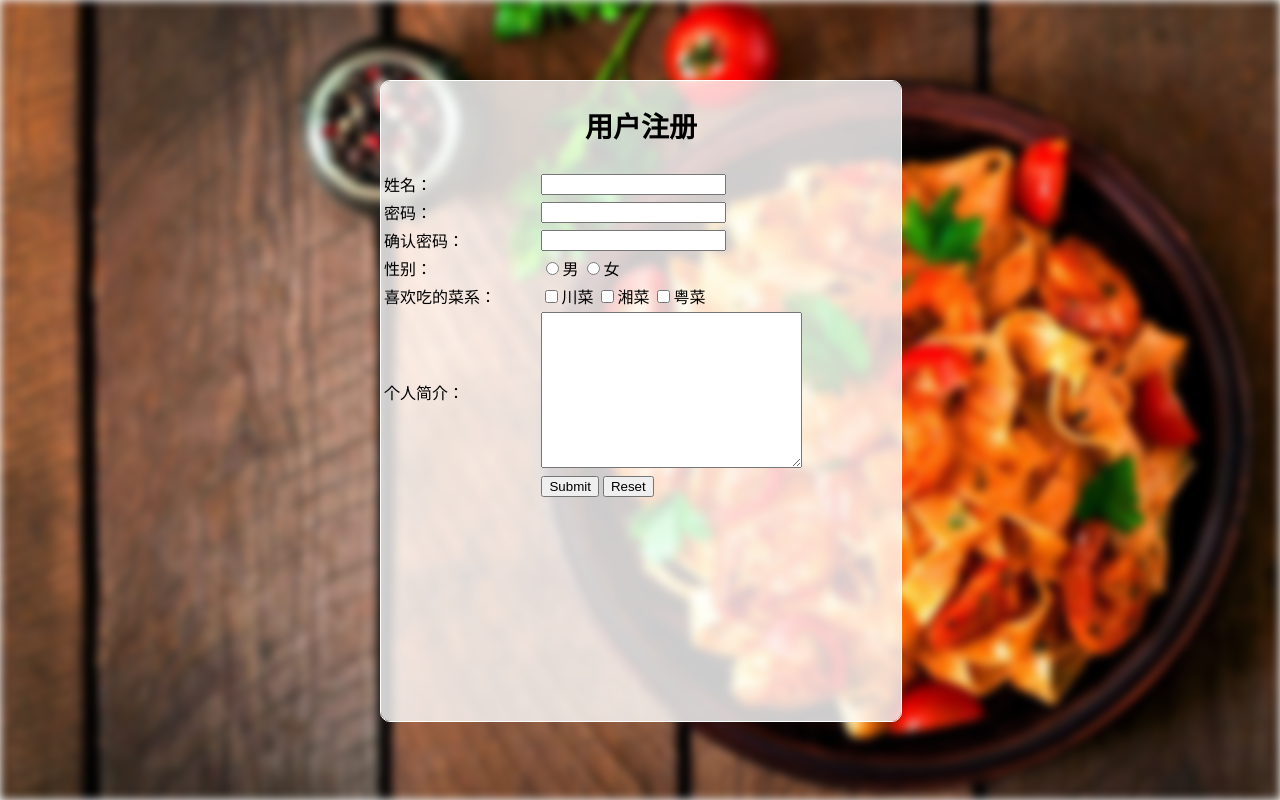
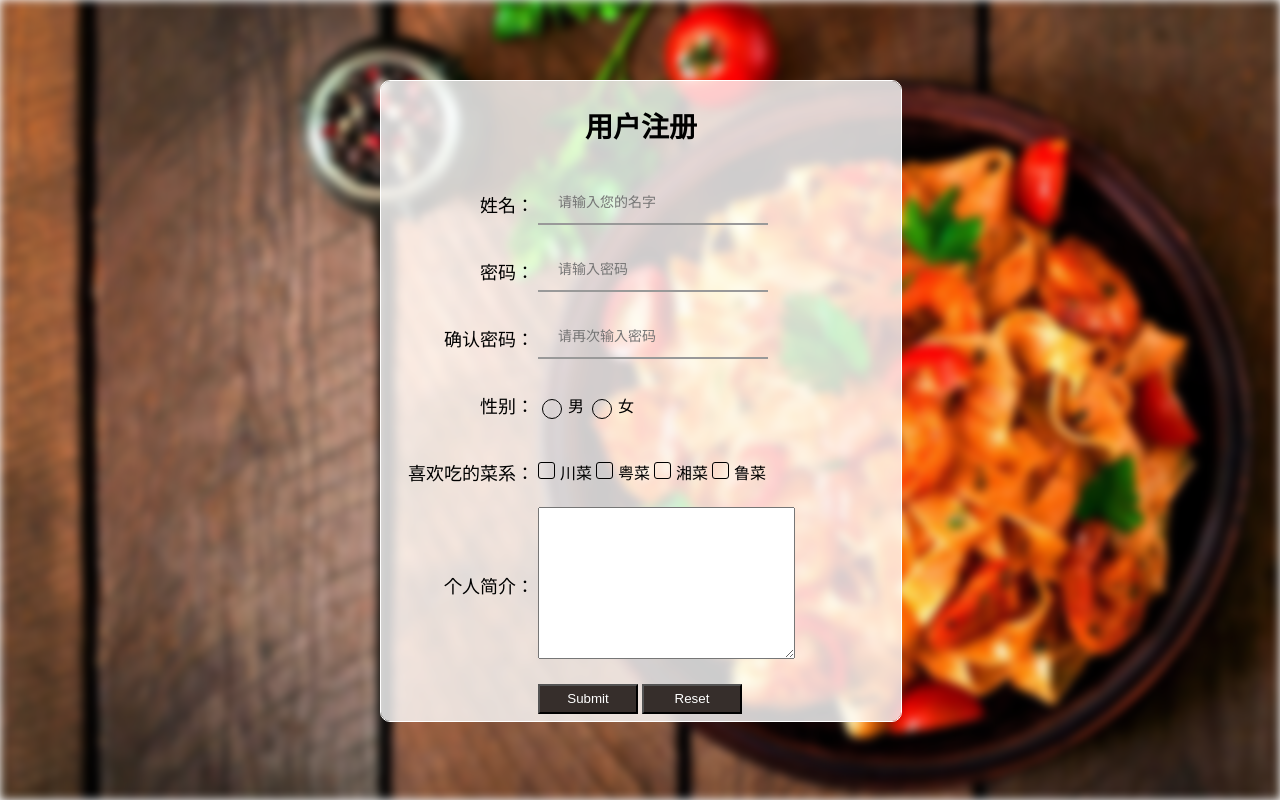
Before and after one commit to FrancoYang/pretty-form, a plain HTML site: page index.html in a window 1280 px wide. Drawn offline with Linux system fonts and the light colour scheme.

Commit message:
updated codes

```diff
--- a/index.html
+++ b/index.html
@@ -63,6 +63,119 @@
 		table{
 			width: 100%;
 		}
+		input,textarea{
+			padding:0;
+			outline:none;
+			/*去除轮廓*/
+		}
+		.td_left{
+			text-align:right;
+			/*表格左边的文字都右对齐*/
+			font-size:18px;
+			width:150px;
+		}
+		.td_right input[type="text"],.td_right input[type="password"]{
+			height: 40px;
+			width: 230px;
+			background:transparent;
+			border:none;
+			border-bottom:2px solid #999;
+			text-indent:20px;
+			transition:0.3s;
+		}
+		.td_right input[type="text"]:hover,.td_right input[type="password"]:hover{
+			border-color:#888;
+		}
+		.popup tr{
+			height: 65px;
+		}
+		.td_right input[type="textarea"]{
+			width: 254px;
+			height: 100px;
+		}
+		.btn input{
+			width: 100px;
+			height: 30px;
+			background:#362e2b;
+			color: #fff;
+		}
+		tr.des{
+        	height: 120px;
+		}
+	    .td_right input[type="text"]:focus,.td_right input[type="password"]:focus{
+	        border-bottom-color: #562d2b;
+	    }
+	    .td_right input[type="text"]:focus~.move:after{
+	        transform: translateX(220px);
+	    }
+	    .td_right input[type="password"]::-webkit-input-placeholder,.td_right input[type="text"]::-webkit-input-placeholder{
+	        transition: 0.5s;
+	        font-size: 14px;
+	        transform-origin: top left;
+	    }
+	    .td_right input[type="password"]:focus::-webkit-input-placeholder,.td_right input[type="text"]:focus::-webkit-input-placeholder{
+	        transform: scale(0.8) translateY(-15px);
+	        /*这里3处是用到了css3里面的方法，使placeholder的文字沿着左上角做缩放以及按垂直方向平移*/
+	    }
+	    input[name="gender"]{
+	        display: none;
+	    }
+	    .sex{
+	        padding-left: 30px;
+	        position: relative;
+	    }
+	   /* 这里是因为原生单选按钮并不能改变颜色，因此用的增加伪类的方法，模拟了一个圆出来*/
+	    .sex:before{
+	        content: '';
+	        display: inline-block;
+	        width: 8px;
+	        height: 8px;
+	        border: 1px solid #000;
+	        border-radius: 50%;
+	        position:absolute;
+	        right: 22px;
+	        top: 1px;
+	        padding:5px;
+	    }
+	    input[name="gender"]:checked+label:before{
+	        background: #362e2b;
+	        background-clip: content-box;
+	    }
+	    input[name="food"]{
+	        display: none;
+	    }
+	    .menu{
+	        width: 15px;
+	        height: 15px;
+	        border: 1px solid #000;
+	        border-radius: 3px;
+	        display: inline-block;
+	        margin-right: 5px;
+	        position: relative;
+	    }
+	     /*这里是因为原生原生多选框并不能改变样式，因此用的增加伪类的方法，模拟了一个勾出来，而这个勾也是分成2笔出来的，其实就是2个变形后的div，用到了css3里面的旋转*/
+	    input[name="food"]:checked+ .menu:after{
+	        content: '';
+	        width: 2px;
+	        height: 7px;
+	        background: black;
+	        display: inline-block;
+	        transform: rotate(135deg);
+	        position: absolute;
+	        left:4px;
+	        top: 10px;
+	    }
+	    input[name="food"]:checked+ .menu:before{
+	        content: '';
+	        width: 2px;
+	        height: 15px;
+	        background: black;
+	        display: inline-block;
+	        transform: rotate(20deg);
+	        position: absolute;
+	        left:10px;
+	        top: 2px;
+	    }
 	</style>
 </head>
 <body>
@@ -75,48 +188,51 @@
 			<span class="title_name">用户注册</span>
 			<span class="line"></span>
 		</h2>
+		<form action="#">
 			<table>
 				<tbody>
 					<tr>
 						<td class="td_left">姓名：</td>
-					<td><input type="text"></td>
+						<td class="td_right"><input type="text" placeholder="请输入您的名字"></td>
 					</tr>
 					<tr>
 						<td class="td_left">密码：</td>
-					<td><input type="password"></td>
+						<td class="td_right"><input type="password" placeholder="请输入密码"></td>
 					</tr>
 					<tr>
 						<td class="td_left">确认密码：</td>
-					<td><input type="password"></td>
+						<td class="td_right"><input type="password" placeholder="请再次输入密码"></td>
 					</tr>
 					<tr>
 						<td class="td_left">性别：</td>
 						<td>
-						<input type="radio" name="gender">男
-						<input type="radio" name="gender">女
+							<input id="man" type="radio" name="gender" value="男"><label for="man" class="sex">男</label>
+							<input id="wowan" type="radio" name="gender" value="女"><label for="wowan" class="sex">女</label>
 						</td>
 					</tr>
 					<tr>
 						<td class="td_left">喜欢吃的菜系：</td>
-					<td>
-						<input type="checkbox" name="food">川菜
-						<input type="checkbox" name="food">湘菜
-						<input type="checkbox" name="food">粤菜
+						<td class="td_right">
+							<input id="food_c" type="checkbox" name="food" value="川菜"><label for="food_c" class="menu"></label>川菜
+							<input id="food_y" type="checkbox" name="food" value="粤菜"><label for="food_y" class="menu"></label>粤菜
+							<input id="food_x" type="checkbox" name="food" value="湘菜"><label for="food_x" class="menu"></label>湘菜
+							<input id="food_l" type="checkbox" name="food" value="鲁菜"><label for="food_l" class="menu"></label>鲁菜
 						</td>
 					</tr>
-				<tr>
+					<tr class="des">
 						<td class="td_left">个人简介：</td>
-					<td><textarea name="" id="" cols="30" rows="10"></textarea></td>
+						<td class="td_right"><textarea name="" id="" cols="30" rows="10"></textarea></td>
 					</tr>
 					<tr>
 						<td class="td_left"></td>
-					<td>
+						<td class="td_right btn">
 							<input type="submit">
 							<input type="reset">
 						</td>
 					</tr>
 				</tbody>
 			</table>
+		</form>
 	</div>
 </body>
 </html>
```
Also changed, not shown: 1 other file. Lines whose indentation alone changed are shown as unchanged.
